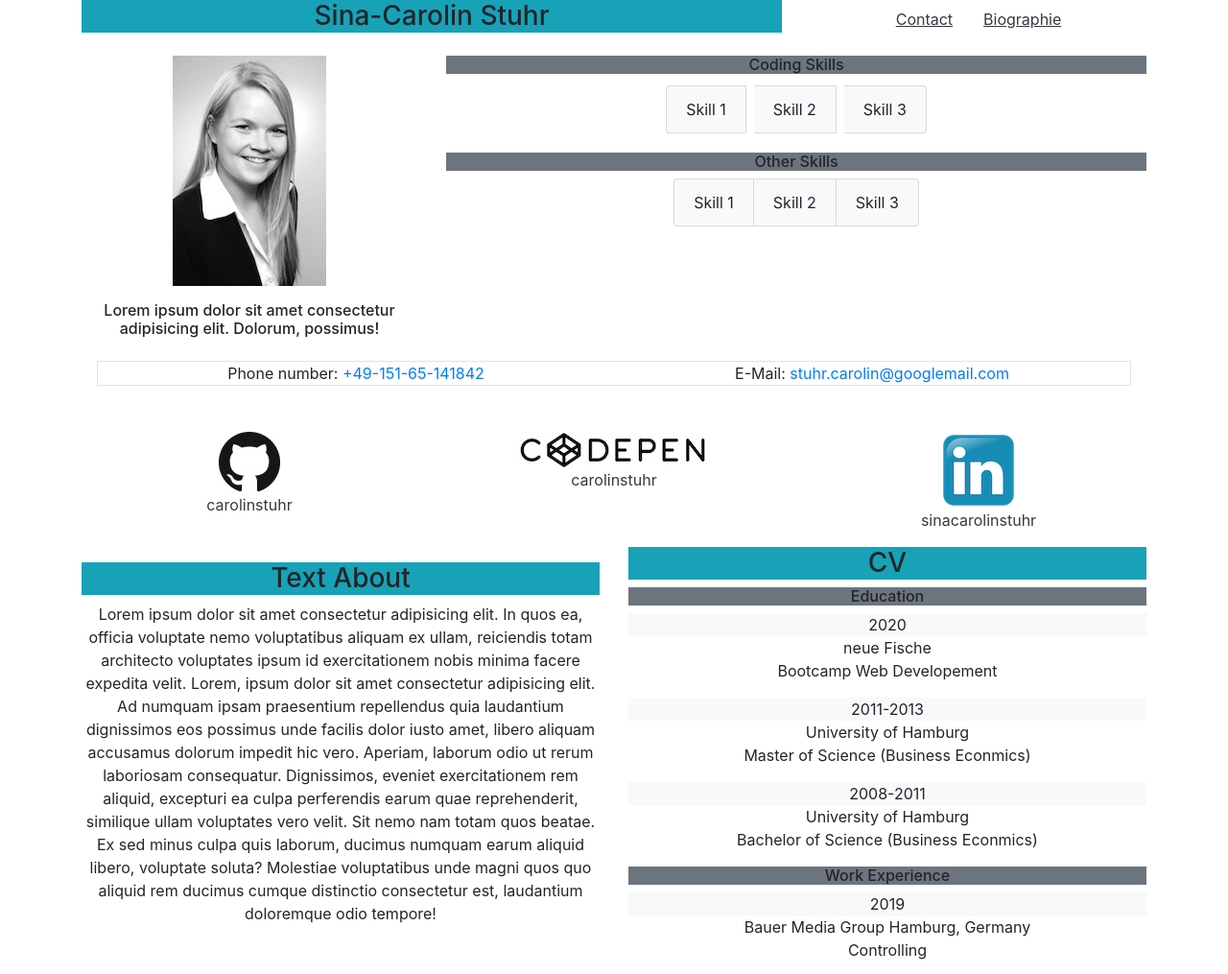
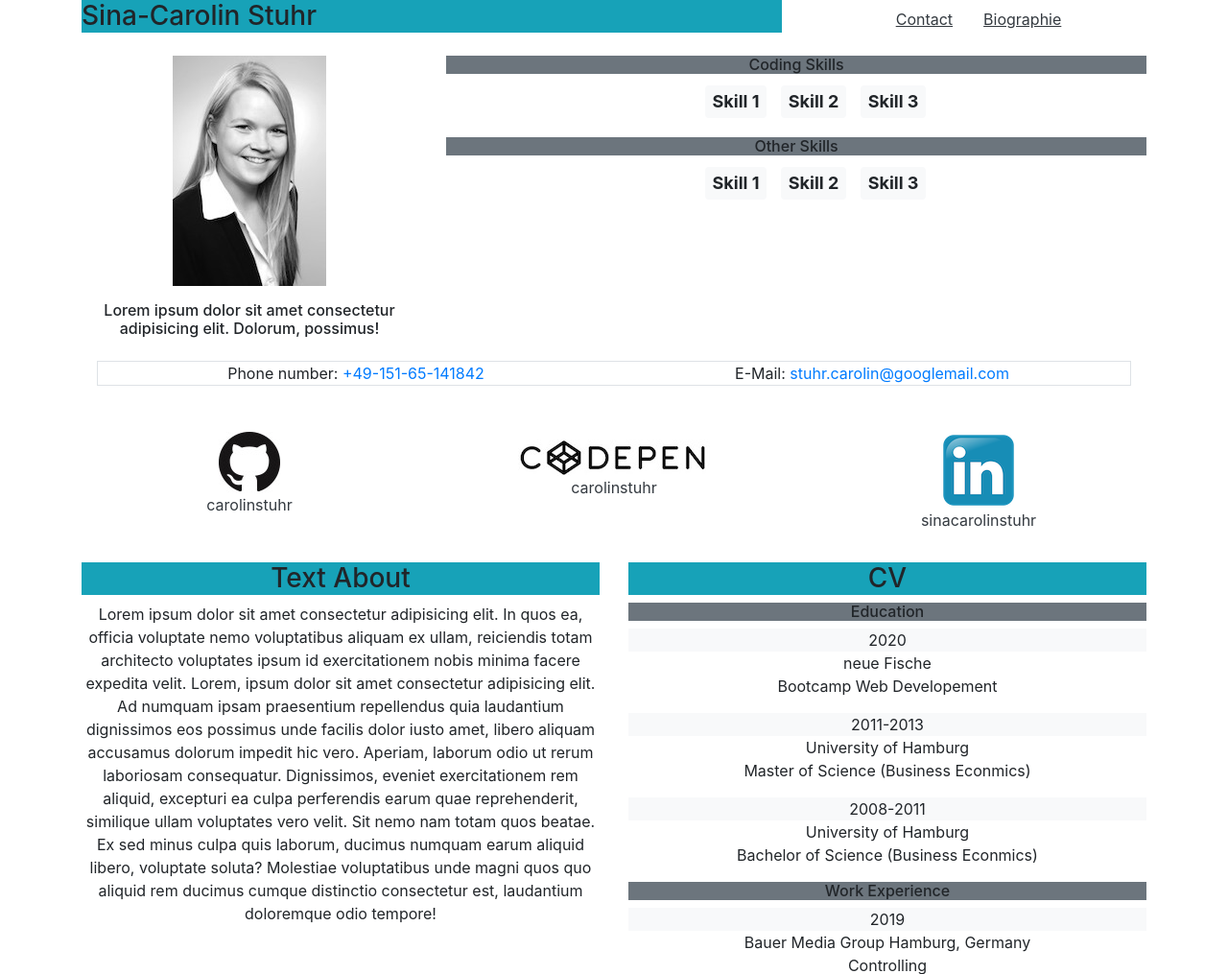
Before and after one commit to carolinstuhr/personal-website-bootstrap, a plain HTML site: page index.html in a window 1280 px wide. Shown: the top 1015 px of the page at 96% size. Drawn offline with nearby package versions, Linux system fonts and the light colour scheme.

Commit message:
Additional bootstrap changes

```diff
--- a/index.html
+++ b/index.html
@@ -15,7 +15,7 @@
     <section>
       <header class="row">
         <div class="col-md-8">
-          <h1 class="h3 bg-info">Sina-Carolin Stuhr</h1>
+          <h1 class="h3 bg-info text-md-left">Sina-Carolin Stuhr</h1>
         </div>
         <div class="col-md-4">
           <nav class="nav justify-content-center">
@@ -38,16 +38,16 @@
         </div>
         <div class="col-md-8">
           <h3 class="bg-secondary h6 mt-3">Coding Skills</h3>
-          <ul class="list-group list-group-horizontal justify-content-center">
-            <li class="list-group-item m-1 bg-light">Skill 1</li>
-            <li class="list-group-item m-1 bg-light">Skill 2</li>
-            <li class="list-group-item m-1 bg-light">Skill 3</li>
+          <ul class="justify-content-center h4">
+            <li class="badge badge-light p-2 m-1">Skill 1</li>
+            <li class="badge badge-light p-2 m-1">Skill 2</li>
+            <li class="badge badge-light p-2 m-1">Skill 3</li>
           </ul>
           <h3 class="bg-secondary h6 mt-3">Other Skills</h3>
-          <ul class="list-group list-group-horizontal justify-content-center">
-            <li class="list-group-item bg-light">Skill 1</li>
-            <li class="list-group-item bg-light">Skill 2</li>
-            <li class="list-group-item bg-light">Skill 3</li>
+          <ul class="justify-content-center h4">
+            <li class="badge badge-light m-1 p-2">Skill 1</li>
+            <li class="badge badge-light m-1 p-2">Skill 2</li>
+            <li class="badge badge-light m-1 p-2">Skill 3</li>
           </ul>
         </div>
       </div>
@@ -72,7 +72,7 @@
           >carolinstuhr</a
         >
       </div>
-      <div class="col-md mt-3 p-3">
+      <div class="col-md mt-3 mt-md-4 p-3">
         <a href="https://codepen.io/carolinstuhr"
           ><img src="codepen-wordmark-display-inside-black@10x.jpg" alt=""/></a
         ><br />
@@ -113,7 +113,7 @@
       </div>
       <div class="col-md">
         <section id="cv">
-          <h3 class="bg-info">CV</h3>
+          <h3 class="bg-info mt-3">CV</h3>
           <h4 class="h6 bg-secondary">Education</h4>
           <p class="bg-light mb-0">2020</p>
           <p>neue Fische <br />Bootcamp Web Developement</p>
```
